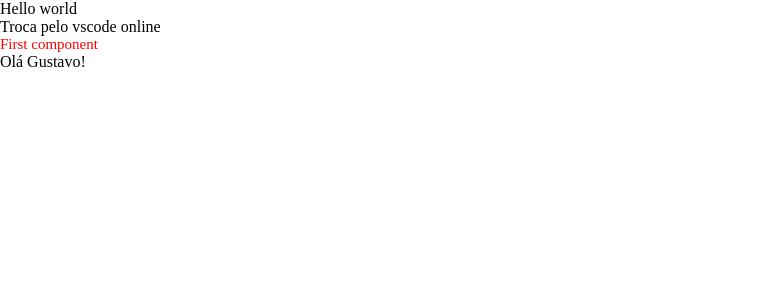
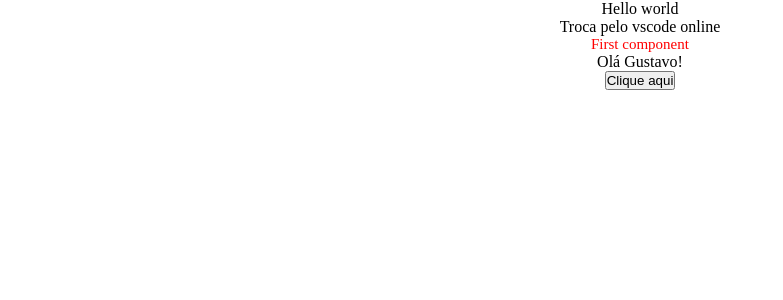
Before and after one commit to GustavoRRSilva/Introducao-Curso-React, a React (Vite) app: page / in a window 1280 px wide. Shown: the top 300 px of the page, without its empty margins (0-783 px from the left). Built offline with nearby package versions, Linux system fonts and the light colour scheme.

Commit message:
Fim da aula Eventos

```diff
--- a/src/App.css
+++ b/src/App.css
@@ -3,3 +3,7 @@
   padding: 0;
   box-sizing: border-box;
 }
+.app{
+  margin: auto;
+  text-align: center;
+}
--- a/src/App.jsx
+++ b/src/App.jsx
@@ -1,16 +1,21 @@
+//Libs react
 import { useState } from 'react';
 import reactLogo from './assets/react.svg';
 import viteLogo from '/vite.svg';
+//Componentes
 import FirstComponent from './componentes/FirstComponent/index.jsx';
 import TemplateExpressions from './componentes/TemplateExpressions/index.jsx';
+import Events from './componentes/Events/index.jsx';
+//Css
 import './App.css';
 function App() {
   return (
-    <div>
+    <div className  = "app">
       <p>Hello world </p>
       <p>Troca pelo vscode online</p>
       <FirstComponent />
       <TemplateExpressions />
+      <Events />
     </div>
   );
 }
--- /dev/null
+++ b/src/componentes/Events/index.jsx
@@ -0,0 +1,18 @@
+import react from 'react';
+
+const Events = ()=>{
+
+  const handleMyEvent= (e)=> {
+    alert(e)
+    alert("evento acionado")
+  }
+  return(
+    <div>
+        <div>
+          <button onClick = {handleMyEvent}>Clique aqui</button>
+        </div>
+    </div>
+  )
+}
+
+export default Events;
```
